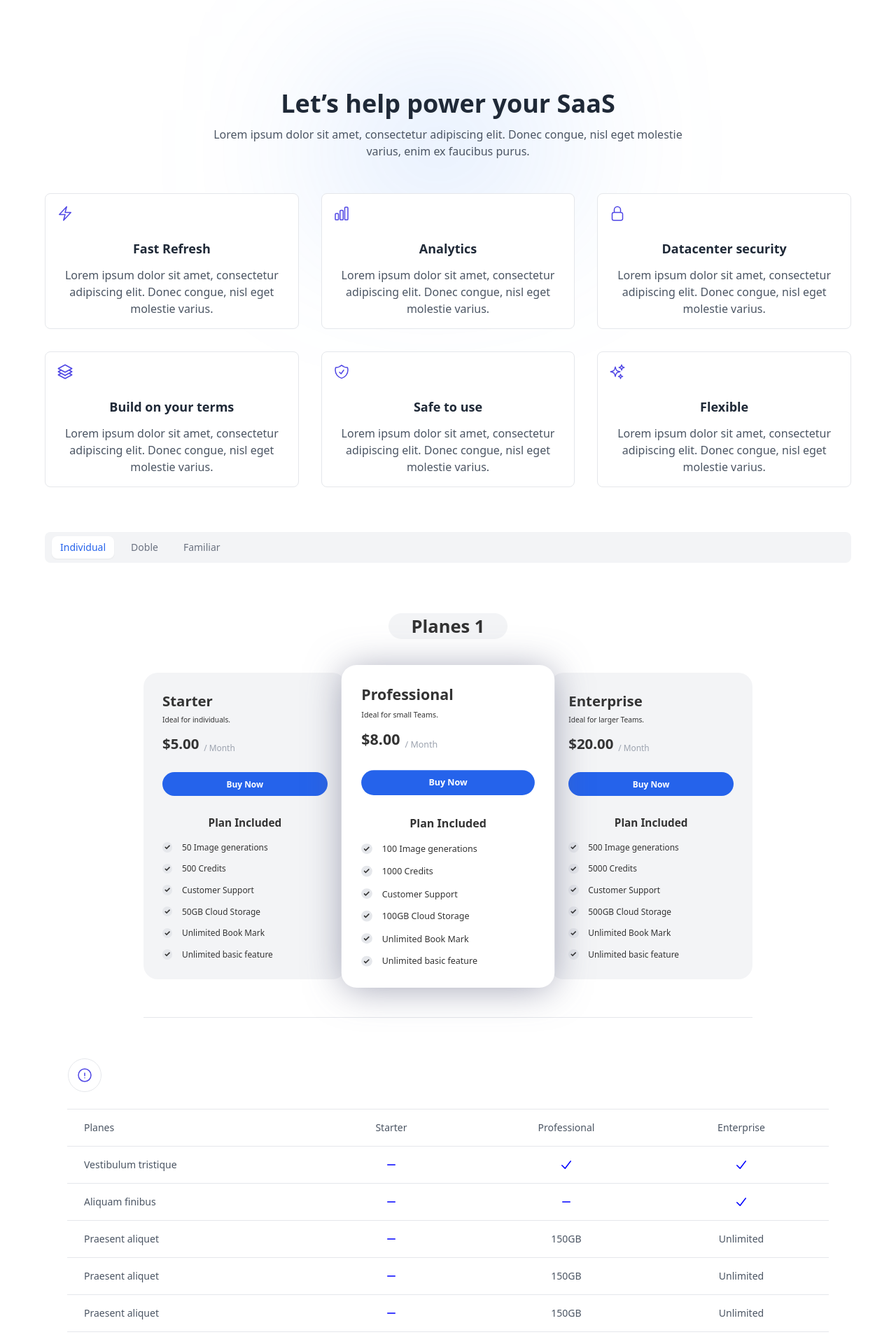
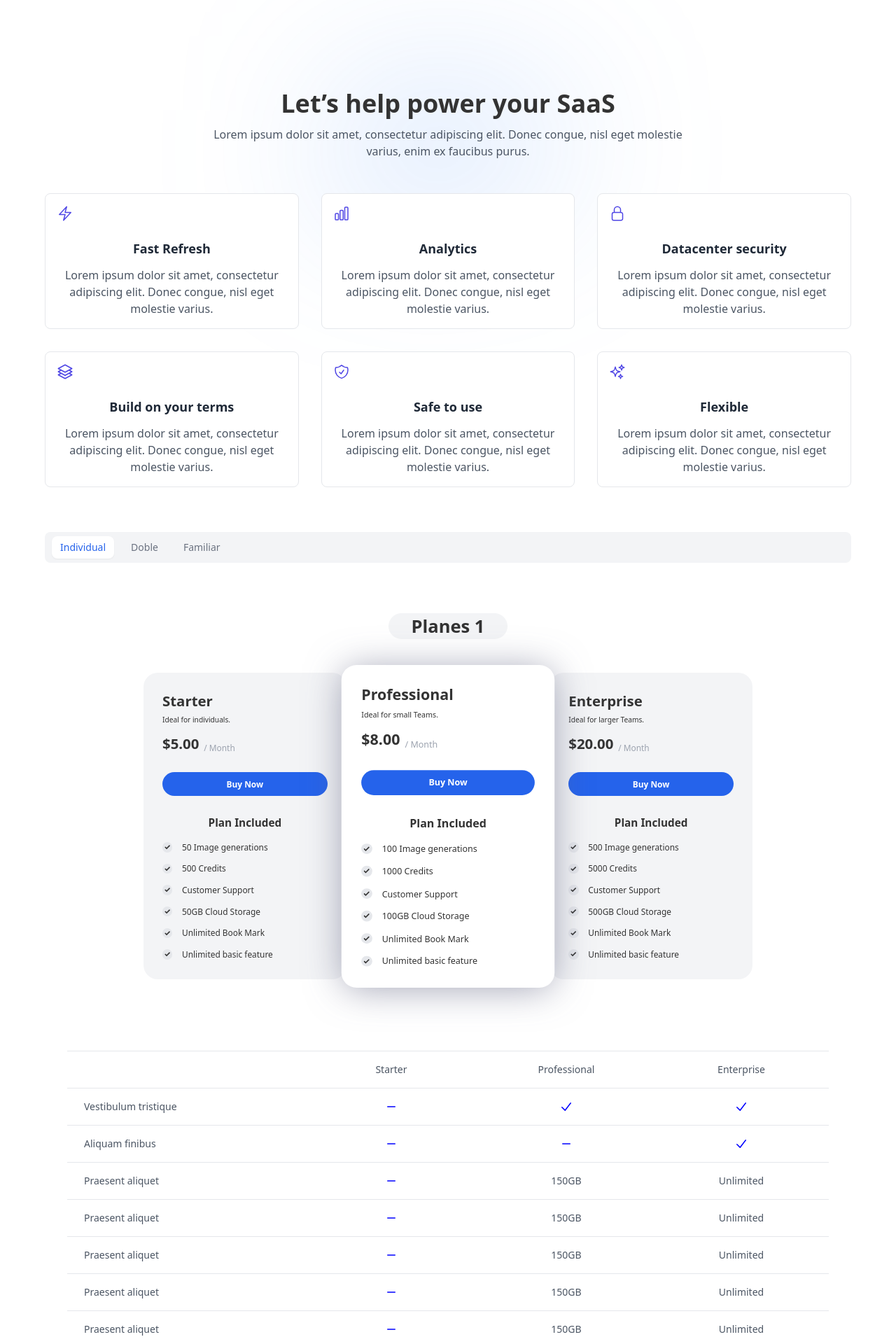
Before and after one commit to romansalom/proyectoMati, a React (Vite) app in the folder vite-project/: page / in a window 1280 px wide. Shown: the part 760-2680 px from the top of the page at 70% size. Built offline with nearby package versions, Linux system fonts and the light colour scheme.

Commit message:
modificando estilos varios , version estaable

```diff
--- a/vite-project/src/App.jsx
+++ b/vite-project/src/App.jsx
@@ -13,8 +13,6 @@ function App() {
 
       <Servicios></Servicios>
       <Tabsventana></Tabsventana>
-
-      <hr className="mt-10" />
     </div>
   );
 }
--- a/vite-project/src/Components/PlanesDobles/pircingPrecioCardsDobles.jsx
+++ b/vite-project/src/Components/PlanesDobles/pircingPrecioCardsDobles.jsx
@@ -4,7 +4,7 @@ export const PrincingPriceCrdsDoble = () => {
     <div className="contenedore-zoom max-w-5xl mx-auto font-sans text-[#333]  mb-10">
       <br></br>
       <div className="flex justify-center items-center mx-auto mt-8 bg-gray-100 rounded-full max-w-[200px] p-1">
-        <h2 className="text-3xl font-bold">Planes 2</h2>
+        <h2 className="text-3xl font-extrabold text-[#333]">Planes 2</h2>
       </div>
       <br></br>
 
@@ -332,7 +332,6 @@ export const PrincingPriceCrdsDoble = () => {
         </div>
       </div>
       <br></br>
-      <hr className="mt-10" />
     </div>
   );
 };
--- a/vite-project/src/Components/PlanesDobles/pircingPreciosDetailDoble.jsx
+++ b/vite-project/src/Components/PlanesDobles/pircingPreciosDetailDoble.jsx
@@ -57,7 +57,7 @@ export const PrincingPriceDetailDoble = () => {
       ),
       items: [
         {
-          name: 'Planes',
+          name: '',
           starter: 'Starter2',
           professional: 'Professional2',
           enterprise: 'Enterprise2',
@@ -143,9 +143,6 @@ export const PrincingPriceDetailDoble = () => {
                   <tr>
                     <th className="z-20 top-12 py-6 lg:sticky">
                       <div className="flex items-center gap-x-3">
-                        <div className="w-12 h-12 text-indigo-600 rounded-full border flex items-center justify-center">
-                          {table.label_icon}
-                        </div>
                         <h4 className="text-gray-800 text-xl font-medium">
                           {table.label}
                         </h4>
@@ -156,7 +153,7 @@ export const PrincingPriceDetailDoble = () => {
                 <tbody className="text-gray-600 divide-y">
                   {table.items.map((item, idx) => (
                     <tr key={idx}>
-                      <td className="px-6 py-4 whitespace-nowrap">
+                      <td className="px-6 text-black py-4 whitespace-nowrap">
                         {item.name}
                       </td>
                       {/* Renderizado de los valores de los tres planes */}
@@ -178,6 +175,7 @@ export const PrincingPriceDetailDoble = () => {
           {/* Eliminamos el selector de planes */}
         </div>
       </div>
+      <hr />
     </section>
   );
 };
--- a/vite-project/src/Components/PlanesFamiliares/pircingPrecioCardsFamiliar.jsx
+++ b/vite-project/src/Components/PlanesFamiliares/pircingPrecioCardsFamiliar.jsx
@@ -3,8 +3,8 @@ export const PrincingPriceCrdsFamiliar = () => {
   return (
     <div className="contenedore-zoom max-w-5xl mx-auto font-sans text-[#333]  mb-10">
       <br></br>
-      <div className="flex justify-center items-center mx-auto mt-8 bg-gray-100 rounded-full max-w-[200px] p-1">
-        <h2 className="text-3xl font-bold">Planes FAM</h2>
+      <div className="flex justify-center items-center mx-auto mt-8 bg-gray-100 rounded-full max-w-[300px] p-1">
+        <h2 className="text-3xl font-extrabold text-[#333] ">Planes FAM</h2>
       </div>
       <br></br>
 
@@ -332,7 +332,6 @@ export const PrincingPriceCrdsFamiliar = () => {
         </div>
       </div>
       <br></br>
-      <hr className="mt-10" />
     </div>
   );
 };
--- a/vite-project/src/Components/PlanesFamiliares/pircingPreciosDetailFamiliar.jsx
+++ b/vite-project/src/Components/PlanesFamiliares/pircingPreciosDetailFamiliar.jsx
@@ -57,7 +57,7 @@ export const PrincingPriceDetailFamiliar = () => {
       ),
       items: [
         {
-          name: 'PlanesF',
+          name: '',
           starter: 'StarterF',
           professional: 'ProfessionalF',
           enterprise: 'EnterpriseF',
@@ -143,9 +143,6 @@ export const PrincingPriceDetailFamiliar = () => {
                   <tr>
                     <th className="z-20 top-12 py-6 lg:sticky">
                       <div className="flex items-center gap-x-3">
-                        <div className="w-12 h-12 text-indigo-600 rounded-full border flex items-center justify-center">
-                          {table.label_icon}
-                        </div>
                         <h4 className="text-gray-800 text-xl font-medium">
                           {table.label}
                         </h4>
@@ -178,6 +175,7 @@ export const PrincingPriceDetailFamiliar = () => {
           {/* Eliminamos el selector de planes */}
         </div>
       </div>
+      <hr />
     </section>
   );
 };
--- a/vite-project/src/Components/PlanesIndividuales/pircingPrecioCards.jsx
+++ b/vite-project/src/Components/PlanesIndividuales/pircingPrecioCards.jsx
@@ -4,7 +4,7 @@ export const PrincingPriceCrds = () => {
     <div className="contenedore-zoom max-w-5xl mx-auto font-sans text-[#333]  mb-10">
       <br></br>
       <div className="flex justify-center items-center mx-auto mt-8 bg-gray-100 rounded-full max-w-[200px] p-1">
-        <h2 className="text-3xl font-bold">Planes 1</h2>
+        <h2 className="text-3xl font-extrabold text-[#333] ">Planes 1</h2>
       </div>
       <br></br>
 
@@ -332,7 +332,6 @@ export const PrincingPriceCrds = () => {
         </div>
       </div>
       <br></br>
-      <hr className="mt-10" />
     </div>
   );
 };
--- a/vite-project/src/Components/PlanesIndividuales/pircingPreciosDetail.jsx
+++ b/vite-project/src/Components/PlanesIndividuales/pircingPreciosDetail.jsx
@@ -57,7 +57,7 @@ export const PrincingPriceDetail = () => {
       ),
       items: [
         {
-          name: 'Planes',
+          name: '',
           starter: 'Starter',
           professional: 'Professional',
           enterprise: 'Enterprise',
@@ -143,9 +143,6 @@ export const PrincingPriceDetail = () => {
                   <tr>
                     <th className="z-20 top-12 py-6 lg:sticky">
                       <div className="flex items-center gap-x-3">
-                        <div className="w-12 h-12 text-indigo-600 rounded-full border flex items-center justify-center">
-                          {table.label_icon}
-                        </div>
                         <h4 className="text-gray-800 text-xl font-medium">
                           {table.label}
                         </h4>
--- a/vite-project/src/Components/servicios.jsx
+++ b/vite-project/src/Components/servicios.jsx
@@ -128,7 +128,7 @@ export const Servicios = () => {
       <div className="max-w-screen-xl mx-auto px-4 text-gray-600 md:px-8">
         <div className="relative max-w-2xl mx-auto sm:text-center">
           <div className="relative z-10">
-            <h3 className="text-gray-800 text-3xl font-semibold sm:text-4xl">
+            <h3 className=" text-3xl font-extrabold text-[#333]  sm:text-4xl">
               Let’s help power your SaaS
             </h3>
             <p className="mt-3">
```
